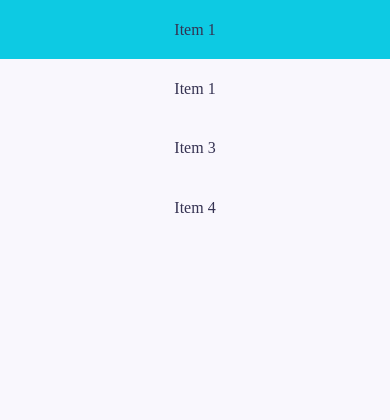
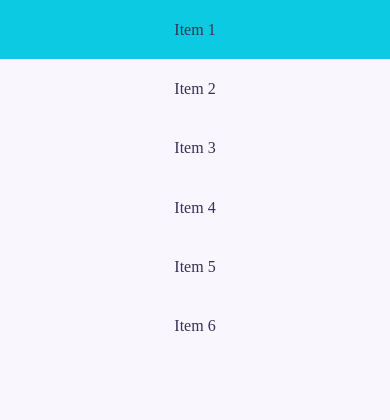
Before and after one commit to Pharell77coder/game_website, a PHP site: page / in a window 390 px wide. Shown: the top 420 px of the page. Before the commit the page ends 213 px from the top, so only its background shows below. Run offline with PHP 8.4, Linux system fonts and the light colour scheme; some libraries are stand-ins or nearby versions.

Commit message:
update sidebar

```diff
--- a/code/index.html
+++ b/code/index.html
@@ -15,16 +15,15 @@
     <!-- The sidebar -->
     <div class="sidebar">
         <a class="active" href="#">Item 1</a>
-        <a href="#">Item 1</a>
+        <a href="#">Item 2</a>
         <a href="#">Item 3</a>
         <a href="#">Item 4</a>
+        <a href="#">Item 5</a>
+        <a href="#">Item 6</a>
     </div>
 
     <!-- Page content -->
-    <div class="content">
-    </div>
-
-
+    <div class="main" id="root"> </div>
 
     <script src="script.js"></script>
     <script src="https://kit.fontawesome.com/97126a2f40.js" crossorigin="anonymous"></script>
--- a/code/style.css
+++ b/code/style.css
@@ -114,7 +114,6 @@ img {
   vertical-align: middle;
 }
 
-
 /* The side navigation menu */
 .sidebar {
     margin: 0;
@@ -144,7 +143,7 @@ img {
 }
 
 
-  div.content {
+div.main {
     margin-left: 200px;
     padding: 1px 16px;
     height: 1000px;
@@ -156,8 +155,12 @@ img {
         height: auto;
         position: relative;
     }
-    .sidebar a {float: left;}
-    div.content {margin-left: 0;}
+    .sidebar a {
+        float: left;
+    }
+    div.main {
+        margin-left: 0;
+    }
 }
 
 @media screen and (max-width: 400px) {
```
Also changed, not shown: code/login.html (+4 -5 lines). Lines whose indentation alone changed are shown as unchanged.
